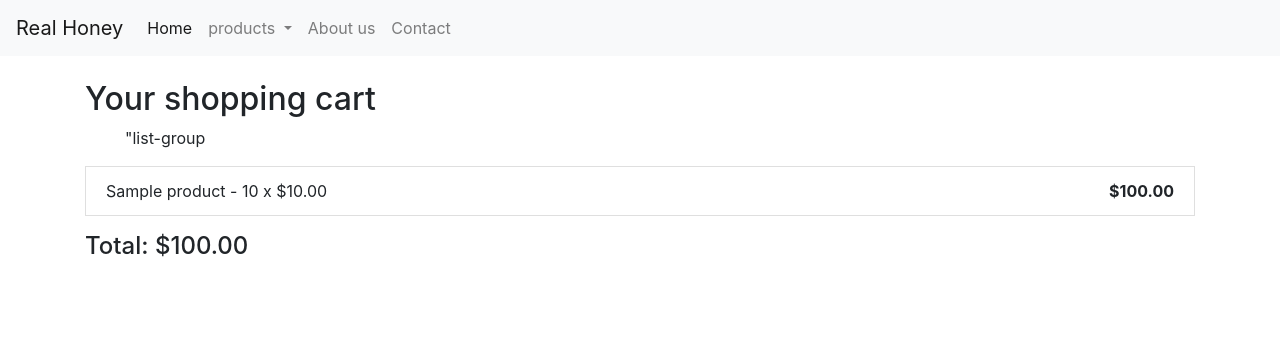
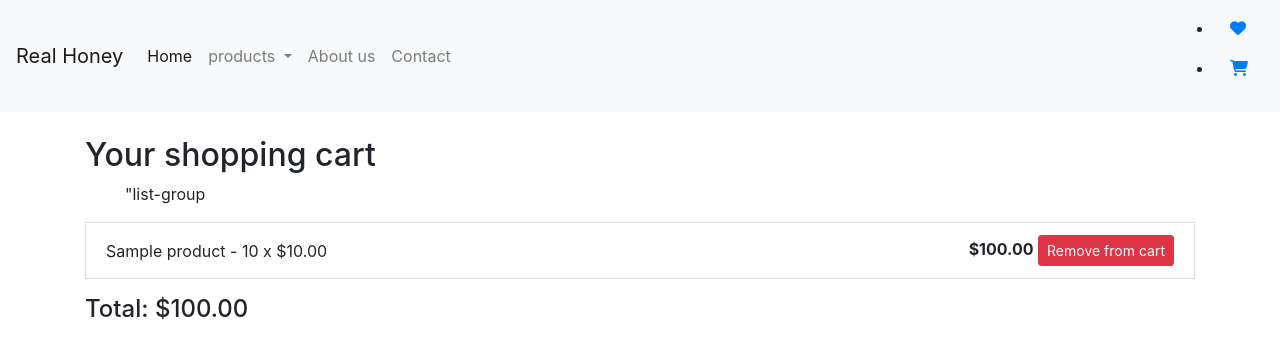
Before and after one commit to Quetzaly88/PP5-Real_Honey, a Django app: page /shopping_cart/ in a window 1280 px wide. Shown: the top 359 px of the page. Run offline with Django 3.2, Linux system fonts and the light colour scheme; a user stored in the database is signed in; tables that the repository leaves empty hold one stand-in row (values such as "Sample post"); some libraries are stand-ins or nearby versions; some web fonts are replaced.

Commit message:
Implement Shopping Cart & Wishlist features. Include navigation links in base.html. Implove the layout for better button alignment

```diff
--- a/shopping_cart/models.py
+++ b/shopping_cart/models.py
@@ -8,8 +8,6 @@ class CartItem(models.Model):
     quantity = models.PositiveIntegerField(default=1)
     user = models.ForeignKey(User, on_delete=models.CASCADE)
 
-
-
     def get_total_price(self):
         return self.quantity * self.product.price
 
--- a/shopping_cart/templates/shopping_cart/cart.html
+++ b/shopping_cart/templates/shopping_cart/cart.html
@@ -2,16 +2,25 @@
 {% block content %}
 <div class="container my-4">
     <h2>Your shopping cart</h2>
+
     <ul class>"list-group</ul>
     {% for item in cart_items %}
     <li class="list-group-item d-flex justify-content-between align-items-center">
         {{ item.product.name }} - {{ item.quantity }} x ${{ item.product.price }}
+
+        <div>
             <strong>${{ item.get_total_price }}</strong>
+            <form method="POST" action="{% url 'remove_from_cart' item.id %}" style="display:inline;">
+                {% csrf_token %}
+                <button type="submit" class="btn btn-danger btn-sm">Remove from cart</button>
+            </form>
+        </div>
     </li>
     {% empty %}
         <p>Your cart is empty</p>
     {% endfor %}
 </ul>
+
     <h4 class="mt-3">Total: ${{ total_price }}</h4>
 </div>
 {% endblock %}
--- a/shopping_cart/urls.py
+++ b/shopping_cart/urls.py
@@ -1,7 +1,8 @@
 from django.urls import path
-from .views import add_to_cart, cart_view
+from .views import add_to_cart, cart_view, remove_from_cart
 
 urlpatterns = [
+    path('', cart_view, name='cart'),
     path('add/<int:product_id>/', add_to_cart, name='add_to_cart'),
-    path('', cart_view, name='cart'),
+    path('remove/<int:item_id>/', remove_from_cart, name='remove_from_cart'),
 ]
--- a/shopping_cart/views.py
+++ b/shopping_cart/views.py
@@ -15,7 +15,7 @@ def add_to_cart(request, product_id):
         cart_item.save()
         messages.info(request, "This item quantity was updated.")
 
-    messages.success(request, f"{product.name}added to your cart.")
+    messages.success(request, f"{product.name} added to your cart.")
     return redirect('product_list')
 
 @login_required
@@ -23,3 +23,10 @@ def cart_view(request):
     cart_items = CartItem.objects.filter(user=request.user)
     total_price = sum(item.get_total_price() for item in cart_items)
     return render(request, 'shopping_cart/cart.html', {'cart_items': cart_items, 'total_price': total_price})
+
+@login_required
+def remove_from_cart(request, item_id):
+    cart_item = get_object_or_404(CartItem, id=item_id, user=request.user)
+    cart_item.delete()
+    messages.success(request, "Item removed from your cart.")
+    return redirect('cart')
--- a/templates/base.html
+++ b/templates/base.html
@@ -63,6 +63,20 @@
           </li>
 
         </ul>
+
+        <!-- Cart and wishlist -->
+         <ul class="nav-bar ml-auto">
+          <li class="nav-item">
+            <a class="nav-link" href="{% url 'wishlist' %}">
+              <i class="fas fa-heart"></i>
+            </a>
+          </li>
+          <li class="nav-item">
+            <a class="nav-link" href="{% url 'cart' %}">
+              <i class="fas fa-shopping-cart"></i>
+            </a>
+          </li>
+         </ul>
       </div>
     </nav>
 
--- a/wishlist/templates/wishlist/wishlist.html
+++ b/wishlist/templates/wishlist/wishlist.html
@@ -6,7 +6,10 @@
         {% for item in wishlist_items %}
         <li class="list-group-item d-flex justify-content-between align-items-center">
             {{ item.product.name }}
-            <a href="{% url 'product_detail' item.product.id %}" class="btn btn-sm btn-primary">View</a>
+            <form method="POST" action="{% url 'remove_from_wishlist' item.id %}" style="display: inline;">
+                {% csrf_token %}
+                <button type="submit" class="btn btn-sm btn-danger">Remove</button>
+            </form>
         </li>
         {% empty %}
             <p>No favourite items</p>
--- a/wishlist/urls.py
+++ b/wishlist/urls.py
@@ -1,7 +1,8 @@
 from django.urls import path
-from .views import wishlist_view, add_to_wishlist   # Importing the views from the views.py file
+from .views import wishlist_view, add_to_wishlist, remove_from_wishlist
 
 urlpatterns = [
+    path('', wishlist_view, name='wishlist'),  # The path for the wishlist view
     path('add/<int:product_id>/', add_to_wishlist, name='add_to_wishlist'),
-    path('', wishlist_view, name='wishlist'),
+    path('remove/<int:item_id>/', remove_from_wishlist, name='remove_from_wishlist'),
 ]
```
Also changed, not shown: wishlist/views.py (+7 -0 lines). Lines whose indentation alone changed are shown as unchanged.
